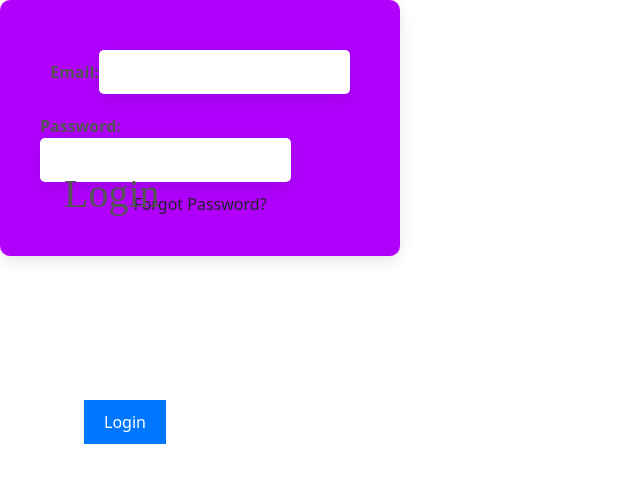
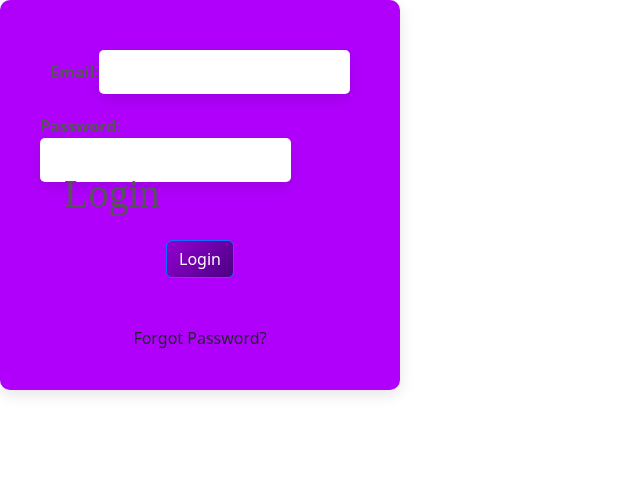
Before and after one commit to chingu-voyages/v43-tier2-team-26, a React (Create React App) app in the folder whenwhere/: page /login in a window 1280 px wide. Shown: the top 482 px of the page, without its empty margins (0-640 px from the left). Built offline with nearby package versions, Linux system fonts and the light colour scheme.

Commit message:
fix: fix broken create event design

```diff
--- a/whenwhere/src/index.js
+++ b/whenwhere/src/index.js
@@ -1,6 +1,6 @@
 import React from 'react';
 import ReactDOM from 'react-dom/client';
-// import './index.css';
+import './index.css';
 import App from './App';
 import reportWebVitals from './reportWebVitals';
 import 'bootstrap/dist/css/bootstrap.min.css';
--- a/whenwhere/src/pages/CreateEvent/CreateEvent.js
+++ b/whenwhere/src/pages/CreateEvent/CreateEvent.js
@@ -1,17 +1,17 @@
-import React from "react";
-import { useForm, FormProvider } from "react-hook-form";
-import { DateRangePicker } from "../../components/DateRangePicker/DateRangePicker";
-import { Input } from "../../components/Input/Input";
-import { SubmitButton } from "../../components/SubmitButton/SubmitButton";
-import { TimeRangePicker } from "../../components/TimeRangePicker/TimeRangePicker";
-import Form from "react-bootstrap/Form";
-import Col from "react-bootstrap/Col";
-import Row from "react-bootstrap/Row";
-import "./CreateEvent.styles.css";
+import React from 'react';
+import { useForm, FormProvider } from 'react-hook-form';
+import { DateRangePicker } from '../../components/DateRangePicker/DateRangePicker';
+import { Input } from '../../components/Input/Input';
+import { SubmitButton } from '../../components/SubmitButton/SubmitButton';
+import { TimeRangePicker } from '../../components/TimeRangePicker/TimeRangePicker';
+import Form from 'react-bootstrap/Form';
+import Col from 'react-bootstrap/Col';
+import Row from 'react-bootstrap/Row';
+import './CreateEvent.styles.css';
 
 export const CreateEvent = () => {
   const methods = useForm();
-  const onSubmit = (data) => console.log(JSON.stringify(data));
+  const onSubmit = data => console.log(JSON.stringify(data));
 
   return (
     <FormProvider {...methods}>
@@ -21,7 +21,7 @@ export const CreateEvent = () => {
             md={6}
             className="p-5 form-calendar d-flex flex-column text-white"
           >
-            <p className="lead">Select dates range for your meeting</p>
+            <p className="fs-3">Select dates range for your meeting</p>
             <DateRangePicker />
           </Col>
           <Col
@@ -32,10 +32,10 @@ export const CreateEvent = () => {
             className="d-flex flex-column justify-content-center mx-auto"
           >
             <h2 className="text-center form-header my-3 d-none d-md-block">
-              Create the metting for you team
+              Create the metting for your team
             </h2>
             <Input />
-            <p>What times might work?</p>
+            <p className="fw-bold text-muted">What times might work?</p>
             <TimeRangePicker />
             <SubmitButton>Create Event</SubmitButton>
           </Col>
--- a/whenwhere/src/pages/landingpage.css
+++ b/whenwhere/src/pages/landingpage.css
@@ -1,12 +1,13 @@
-  .App {position: relative;
+.App {
+  position: relative;
   width: 1440px;
   height: 1024px;
   font-family: raleway;
-  color: #ffff ;
-  background: linear-gradient(90deg, #9400D3 0%, #4B0082 100%);
+  color: #ffff;
+  background: linear-gradient(90deg, #9400d3 0%, #4b0082 100%);
 }
 
-  header{
+header {
   color: #ffff;
   padding: 100px;
 }
@@ -23,11 +24,10 @@
   font-weight: 700;
   font-size: 75px;
   line-height: 80px;
-
 }
 
 main {
-    padding: 20px
+  padding: 20px;
 }
 
 h5 {
@@ -43,11 +43,10 @@
   font-size: 25px;
   line-height: 30px;
 
-  color: #FFFFFF;
+  color: #ffffff;
 }
 
-
-  button {
+button.button {
   position: absolute;
   left: 84px;
   top: 400px;
@@ -55,14 +54,14 @@
   margin: 100px;
   border-radius: 100px;
   border: none;
-    background-color: #B000FC;
-    color: white;
+  color: #b000fc;
+  background-color: white;
   font-size: 2rem;
   cursor: pointer;
 }
 
 button:hover {
-    background-color: #005FE6;
+  background-color: #005fe6;
 }
 
 .bman-container {
@@ -71,7 +70,6 @@
   height: 338px;
   left: 850px;
   top: 64px;
-
 }
 
 .bman {
--- a/whenwhere/src/pages/landingpage.js
+++ b/whenwhere/src/pages/landingpage.js
@@ -1,22 +1,29 @@
-import React from "react";
-import "./landingpage.css";
-
+import React from 'react';
+import { useNavigate } from 'react-router-dom';
+import './landingpage.css';
 
 const LandingPage = () => {
+  const navigate = useNavigate();
+
+  const redirectToCreateEventPage = () => {
+    navigate('/create-event');
+  };
   return (
     <div className="App">
       <header>
-          <h1>Meeting Scheduling <br>
-          </br>Made Easy</h1>
+        <h1>
+          Meeting Scheduling <br></br>Made Easy
+        </h1>
       </header>
       <main>
         <section>
-            <h5>Real time meeting scheduling<br>
-            </br> with text reminder</h5>
+          <h5>
+            Real time meeting scheduling<br></br> with text reminder
+          </h5>
           <div className="button">
-              <form>
-                <button type="submit">Schedule Meeting</button>
-              </form>
+            <button className="button" onClick={redirectToCreateEventPage}>
+              Schedule Meeting
+            </button>
           </div>
         </section>
         <div className="bman-container">
@@ -31,12 +38,11 @@ const LandingPage = () => {
         <div className="suitman-container">
           <div className="suitman"></div>
         </div>
-
       </main>
       <footer>
         <p>Copyright &copy; WhenWhere 2023</p>
       </footer>
     </div>
   );
-  }
+};
 export default LandingPage;
--- a/whenwhere/src/pages/loginpage.css
+++ b/whenwhere/src/pages/loginpage.css
@@ -7,13 +7,12 @@
   background-color: #f1f1f1;
 }
 
-
-  form {
+.loginForm {
   display: flex;
   flex-direction: column;
   align-items: center;
   width: 400px;
-    background-color: #B000FC;
+  background-color: #b000fc;
   border-radius: 10px;
   padding: 40px;
   box-shadow: 0px 5px 15px rgba(0, 0, 0, 0.1);
@@ -51,5 +50,5 @@
   color: white;
   font-size: 1rem;
   cursor: pointer;
-    box-shadow: 0px
+  box-shadow: 0px;
 }
--- a/whenwhere/src/pages/loginpage.js
+++ b/whenwhere/src/pages/loginpage.js
@@ -1,30 +1,38 @@
 import React, { useState } from 'react';
 import './loginpage.css';
+import { SubmitButton } from '../components/SubmitButton/SubmitButton';
 
 function LoginPage() {
   const [email, setEmail] = useState('');
   const [password, setPassword] = useState('');
 
-  const handleSubmit = (event) => {
+  const handleSubmit = event => {
     event.preventDefault();
     console.log(`Email: ${email}, Password: ${password}`);
   };
 
   return (
-      <form onSubmit={handleSubmit}>
+    <form className="loginForm" onSubmit={handleSubmit}>
       <h1>Login</h1>
       <label>
         Email:
-          <input type="email" value={email} onChange={(e) => setEmail(e.target.value)} />
+        <input
+          type="email"
+          value={email}
+          onChange={e => setEmail(e.target.value)}
+        />
       </label>
       <label>
         Password:
-          <input type="password" value={password} onChange={(e) => setPassword(e.target.value)} />
+        <input
+          type="password"
+          value={password}
+          onChange={e => setPassword(e.target.value)}
+        />
       </label>
-        <button type="submit">Login</button>
+      <SubmitButton>Login</SubmitButton>
       <div className="forgot-password">Forgot Password?</div>
     </form>
-
   );
 }
 
```
Also changed, not shown: whenwhere/src/components/Input/Input.js (+5 -5 lines). Lines whose indentation alone changed are shown as unchanged.
